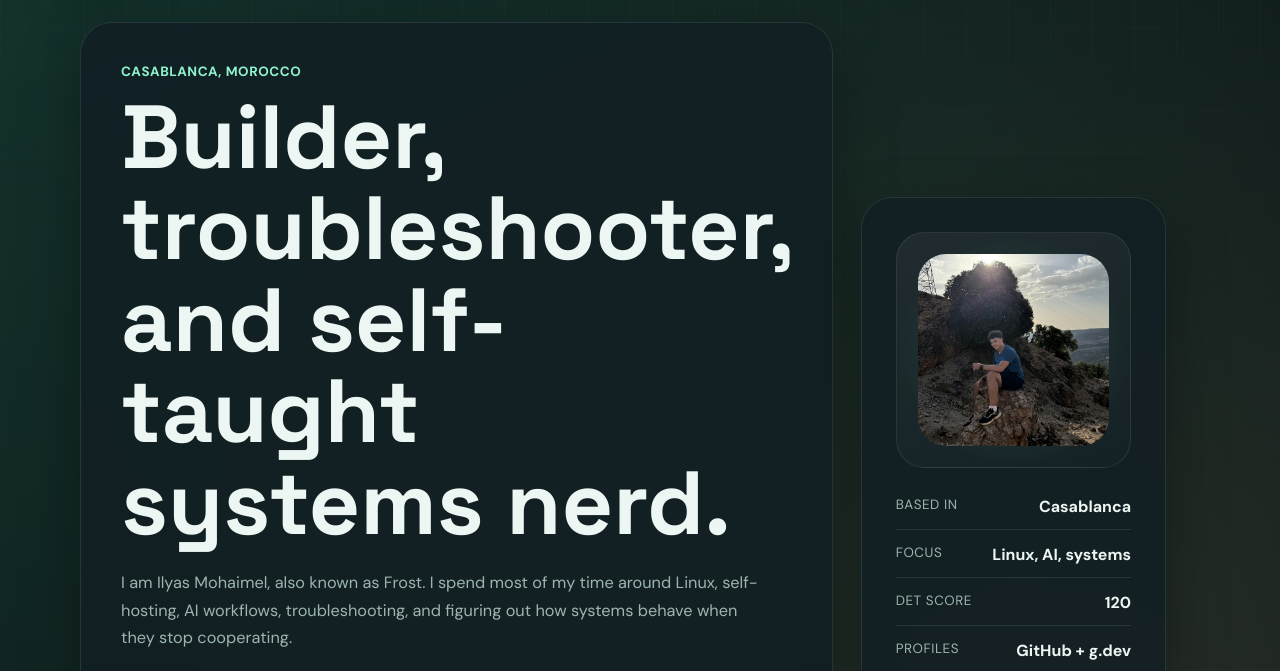
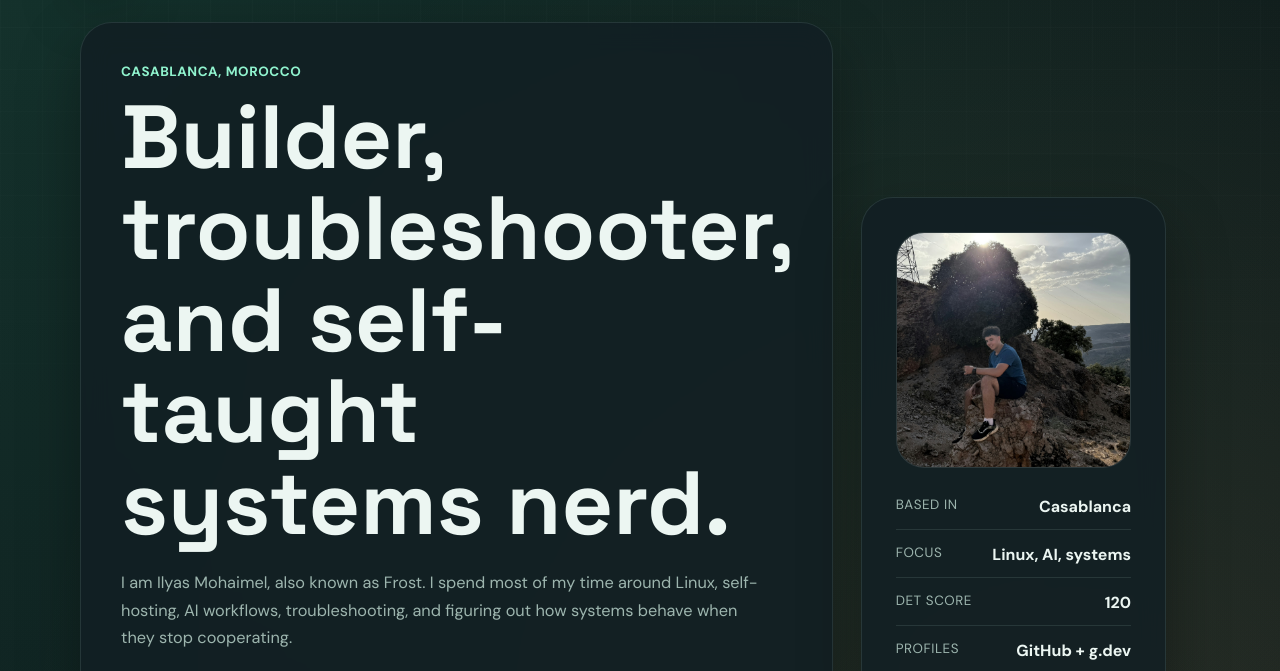
Before and after one commit to lookfrost/lookfrost.github.io, a website: page index.html in a window 1280 px wide. Shown: the part 99-770 px from the top of the page. Drawn offline with Linux system fonts and the light colour scheme.

Commit message:
Use simple square profile image panel

```diff
--- a/index.html
+++ b/index.html
@@ -55,14 +55,12 @@
         </section>
 
         <aside class="hero-card">
-          <div class="portrait-ring">
-            <div class="portrait-core profile-photo-shell">
-              <img
-                class="profile-photo"
-                src="./assets/profile-photo.jpg"
-                alt="Portrait of Ilyas Mohaimel"
-              >
-            </div>
+          <div class="profile-panel-image">
+            <img
+              class="profile-panel-photo"
+              src="./assets/profile-photo.jpg"
+              alt="Portrait of Ilyas Mohaimel"
+            >
           </div>
           <ul class="quick-facts">
             <li><span>Based in</span><strong>Casablanca</strong></li>
--- a/styles.css
+++ b/styles.css
@@ -282,50 +282,22 @@ h3 {
   border-radius: 32px;
 }
 
-.portrait-ring {
-  display: grid;
-  place-items: center;
-  aspect-ratio: 1;
+.profile-panel-image {
+  width: 100%;
+  aspect-ratio: 1 / 1;
   margin-bottom: 28px;
   border-radius: 28px;
-  background:
-    radial-gradient(circle at center, rgba(79, 211, 163, 0.26), rgba(79, 211, 163, 0.04) 55%, transparent 70%),
-    linear-gradient(160deg, rgba(255, 255, 255, 0.06), rgba(255, 255, 255, 0.01));
+  overflow: hidden;
+  background: rgba(255, 255, 255, 0.04);
   border: 1px solid rgba(255, 255, 255, 0.08);
 }
 
-.portrait-core {
-  display: grid;
-  place-items: center;
-  width: min(72%, 260px);
-  aspect-ratio: 1;
-  border-radius: 50%;
-  background: linear-gradient(135deg, rgba(144, 243, 206, 0.96), rgba(255, 213, 135, 0.92));
-  color: #071211;
-  box-shadow: inset 0 0 28px rgba(255, 255, 255, 0.35);
-  overflow: hidden;
-}
-
-.portrait-core span {
-  font-family: "Space Grotesk", sans-serif;
-  font-size: clamp(2.2rem, 6vw, 4rem);
-  font-weight: 700;
-}
-
-.profile-photo-shell {
-  position: relative;
-  width: min(82%, 290px);
-  border-radius: 28px;
-  background: rgba(7, 18, 17, 0.72);
-  box-shadow: inset 0 0 0 1px rgba(255, 255, 255, 0.08);
-}
-
-.profile-photo {
+.profile-panel-photo {
   display: block;
   width: 100%;
   height: 100%;
   object-fit: cover;
-  object-position: 43% 58%;
+  object-position: center;
 }
 
 .quick-facts {
```
